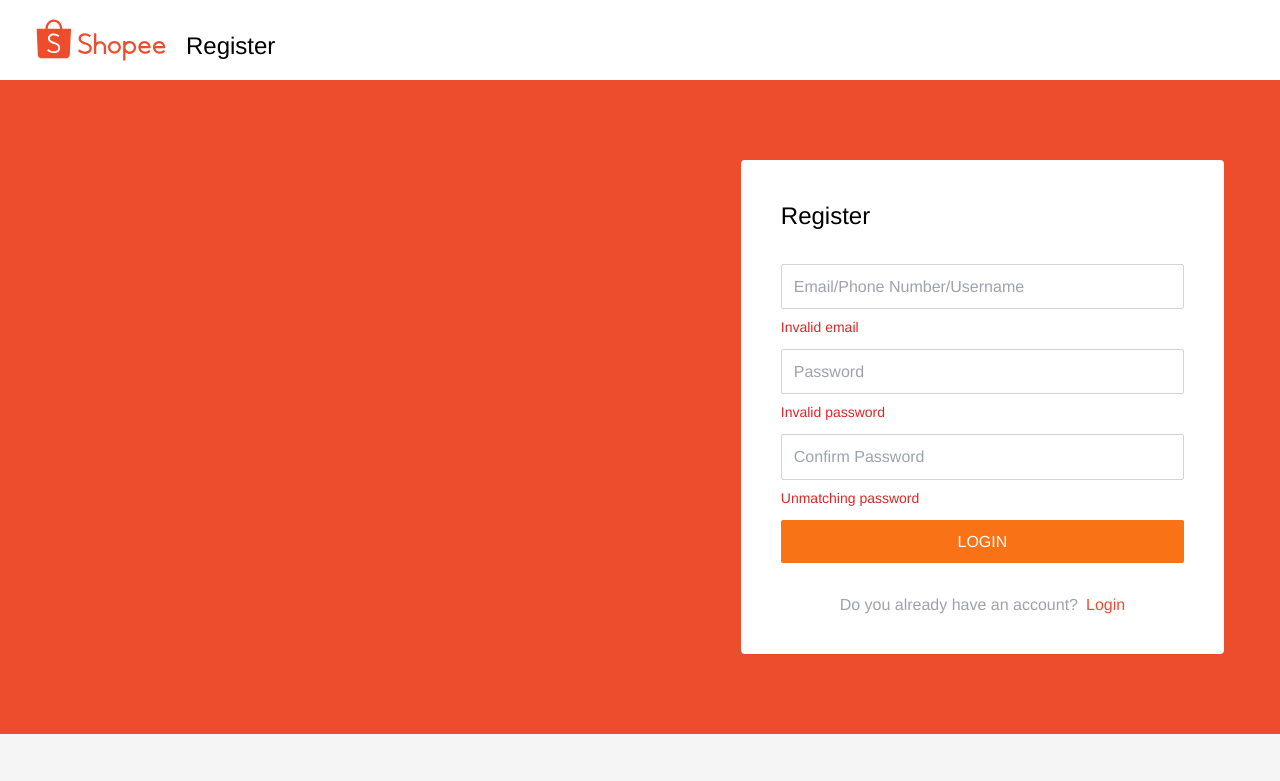
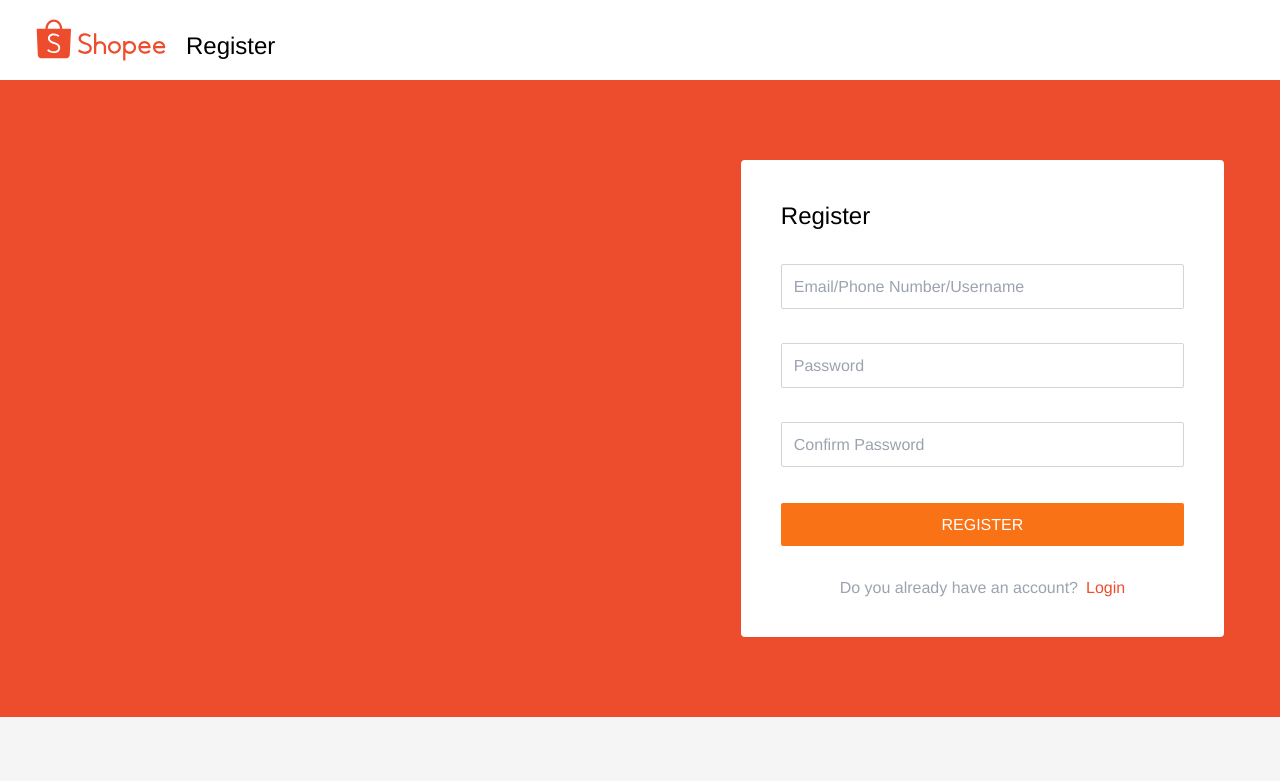
Before and after one commit to truongnvgcd201597/ShopeeClone, a React (Vite) app in the folder shopeeclone/: page /register in a window 1280 px wide. Shown: the top 781 px of the page. Built offline with nearby package versions, Linux system fonts and the light colour scheme.

Commit message:
Using RHF to handle form

```diff
--- a/shopeeclone/package.json
+++ b/shopeeclone/package.json
@@ -15,6 +15,7 @@
   "dependencies": {
     "react": "^18.2.0",
     "react-dom": "^18.2.0",
+    "react-hook-form": "^7.47.0",
     "react-router-dom": "^6.16.0"
   },
   "devDependencies": {
--- a/shopeeclone/src/pages/Register/Register.tsx
+++ b/shopeeclone/src/pages/Register/Register.tsx
@@ -1,43 +1,68 @@
+import { useForm } from 'react-hook-form'
 import { Link } from 'react-router-dom'
+import { getRules } from 'src/utils/rules'
+
+interface FormData {
+  email: string
+  password: string
+  'confirm-password': string
+}
 
 export default function Register() {
+  const {
+    register,
+    handleSubmit,
+    getValues,
+    formState: { errors }
+  } = useForm<FormData>()
+  const rules = getRules(getValues)
+
+  const onSubmit = handleSubmit((data) => {
+    console.log(data)
+  })
+
   return (
     <div className='bg-orangeShopee'>
       <div className='max-w-7xl mx-auto px-4'>
         <div className='grid grid-cols-1 lg:grid-cols-5 lg:py-12 lg:pr-10'>
           <div className='lg:col-span-2 lg:col-start-4'>
-            <form className='my-8 p-10 rounded bg-white shadow-sm'>
+            <form className='my-8 p-10 rounded bg-white shadow-sm' onSubmit={onSubmit}>
               <div className='text-2xl'>Register</div>
               <div className='mt-8'>
                 <input
                   type='email'
-                  name='email'
                   placeholder='Email/Phone Number/Username'
+                  {...register('email', rules.email)}
                   className='p-3 w-full outline-none border border-gray-300 rounded-sm focus:border-gray-600 focus:shadow'
                 />
-                <div className='my-2 text-red-600 min-h-[1rem] text-sm'>Invalid email</div>
+                <div className='my-2 text-red-600 min-h-[1.1rem] text-sm'>{errors.email?.message}</div>
+              </div>
+              <div className='mt-2'>
+                <input
+                  type='password'
+                  autoComplete='on'
+                  placeholder='Password'
+                  {...register('password', rules.password)}
+                  className='p-3 w-full outline-none border border-gray-300 rounded-sm focus:border-gray-600 focus:shadow'
+                />
+                <div className='my-2 text-red-600 min-h-[1.1rem] text-sm'>{errors.password?.message}</div>
+              </div>
+              <div className='mt-2'>
+                <input
+                  type='password'
+                  autoComplete='on'
+                  placeholder='Confirm Password'
+                  {...register('confirm-password', rules['confirm-password'])}
+                  className='p-3 w-full outline-none border border-gray-300 rounded-sm focus:border-gray-600 focus:shadow'
+                />
+                <div className='my-2 text-red-600 min-h-[1rem] text-sm'>{errors['confirm-password']?.message}</div>
               </div>
               <div className='mt-3'>
-                <input
-                  type='password'
-                  name='password'
-                  placeholder='Password'
-                  className='p-3 w-full outline-none border border-gray-300 rounded-sm focus:border-gray-600 focus:shadow'
-                />
-                <div className='my-2 text-red-600 min-h-[1rem] text-sm'>Invalid password</div>
-              </div>
-              <div className='mt-3'>
-                <input
-                  type='password'
-                  name='confirm-password'
-                  placeholder='Confirm Password'
-                  className='p-3 w-full outline-none border border-gray-300 rounded-sm focus:border-gray-600 focus:shadow'
-                />
-                <div className='my-2 text-red-600 min-h-[1rem] text-sm'>Unmatching password</div>
-              </div>
-              <div className='mt-3'>
-                <button className='w-full py-[12px] bg-orange-500 text-white uppercase hover:bg-orange-600 rounded-sm'>
-                  LOGIN
+                <button
+                  type='submit'
+                  className='w-full py-[12px] bg-orange-500 text-white uppercase hover:bg-orange-600 rounded-sm'
+                >
+                  REGISTER
                 </button>
               </div>
               <div className='mt-8 text-center'>
--- /dev/null
+++ b/shopeeclone/src/utils/rules.ts
@@ -0,0 +1,40 @@
+import type { RegisterOptions, UseFormGetValues } from 'react-hook-form'
+
+type Rules = {
+  [key in 'email' | 'password' | 'confirm-password']?: RegisterOptions
+}
+
+export const getRules = (getValues?: UseFormGetValues<any>): Rules => ({
+  email: {
+    required: {
+      value: true,
+      message: 'Email is required'
+    },
+    minLength: { value: 5, message: 'Minimum email length is 5 words' },
+    maxLength: { value: 160, message: 'Maximum email length is 160 words' },
+    pattern: {
+      value: /^[\w-\.]+@([\w-]+\.)+[\w-]{2,4}$/g,
+      message: 'Invalid email format'
+    }
+  },
+  password: {
+    required: {
+      value: true,
+      message: 'Password is required'
+    },
+    minLength: { value: 6, message: 'Minimum password length is 6 words' },
+    maxLength: { value: 160, message: 'Maximum password length is 160 words' }
+  },
+  'confirm-password': {
+    required: {
+      value: true,
+      message: 'Confirm password is required'
+    },
+    minLength: { value: 6, message: 'Minimum password length is 6 words' },
+    maxLength: { value: 160, message: 'Maximum password length is 160 words' },
+    validate:
+      typeof getValues === 'function'
+        ? (value) => value === getValues('password') || 'Password does not match'
+        : undefined
+  }
+})
```
Also changed, not shown: 1 other file (tests, documents, lock files or other folders).
